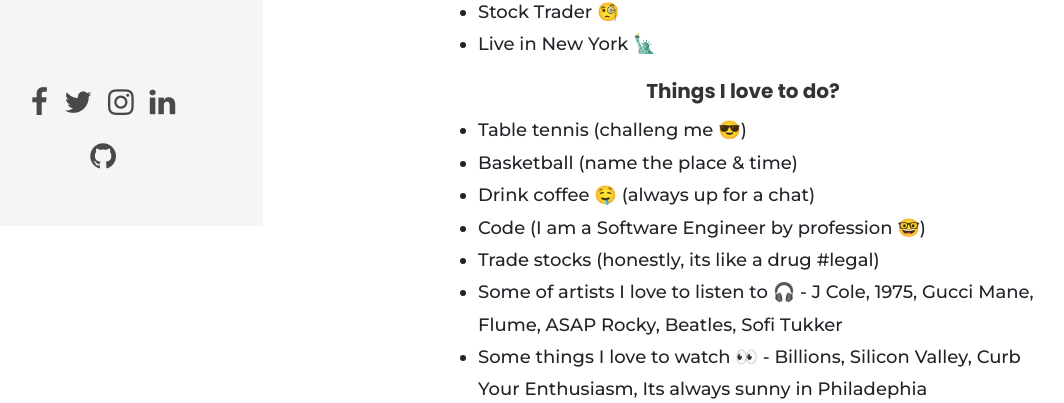
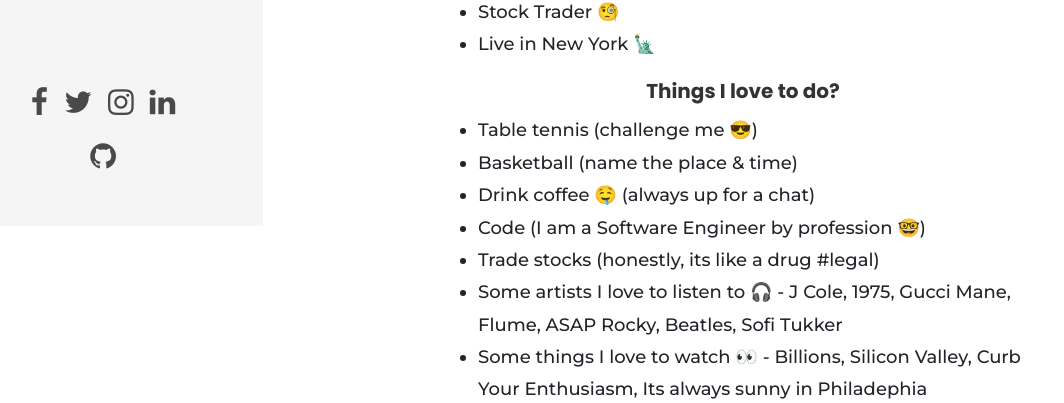
Before and after one commit to anshilbhansali/mywebsite, a Flask app: template templates/about.html in a window 1280 px wide. Shown: the part 574-977 px from the top of the page, without its empty margins (57-1121 px from the left). Run offline with Flask 2, Linux system fonts and the light colour scheme; the template is opened without the code that fills it, so the values that code supplies are empty; parts of the project's set-up code (start-up, migrations or seed data) failed here and were passed over; some libraries are stand-ins or nearby versions; some web fonts are replaced.

Commit message:
update about and upload script

```diff
--- a/templates/about.html
+++ b/templates/about.html
@@ -64,12 +64,12 @@
 
               <h5><b>Things I love to do?</b></h5>
               <ul style="text-align: left">
-                <li>Table tennis (challeng me &#128526;)</li>
+                <li>Table tennis (challenge me &#128526;)</li>
                 <li>Basketball (name the place & time)</li>
                 <li>Drink coffee &#129316 (always up for a chat)</li>
                 <li>Code (I am a Software Engineer by profession &#129299)</li>
                 <li>Trade stocks (honestly, its like a drug #legal)</li>
-                <li>Some of artists I love to listen to 🎧 - J Cole, 1975, Gucci Mane, Flume, ASAP Rocky, Beatles, Sofi Tukker</li>
+                <li>Some artists I love to listen to 🎧 - J Cole, 1975, Gucci Mane, Flume, ASAP Rocky, Beatles, Sofi Tukker</li>
                 <li>Some things I love to watch 👀 - Billions, Silicon Valley, Curb Your Enthusiasm, Its always sunny in Philadephia</li>
               </ul>
 
```
Also changed, not shown: upload.py (+6 -1 lines).
